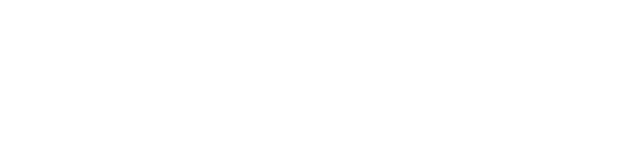
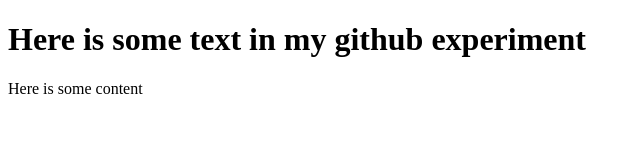
Before and after one commit to dawn239/test-repo, a plain HTML site: page index.html in a window 1280 px wide. Shown: the whole page, without its empty margins (0-641 px from the left). Drawn offline with Linux system fonts and the light colour scheme.

Commit message:
added content to index

```diff
--- a/index.html
+++ b/index.html
@@ -7,6 +7,7 @@
     <title>Document</title>
 </head>
 <body>
-
+    <h1>Here is some text in my github experiment</h1>
+    <p>Here is some content</p>
 </body>
 </html>
```
